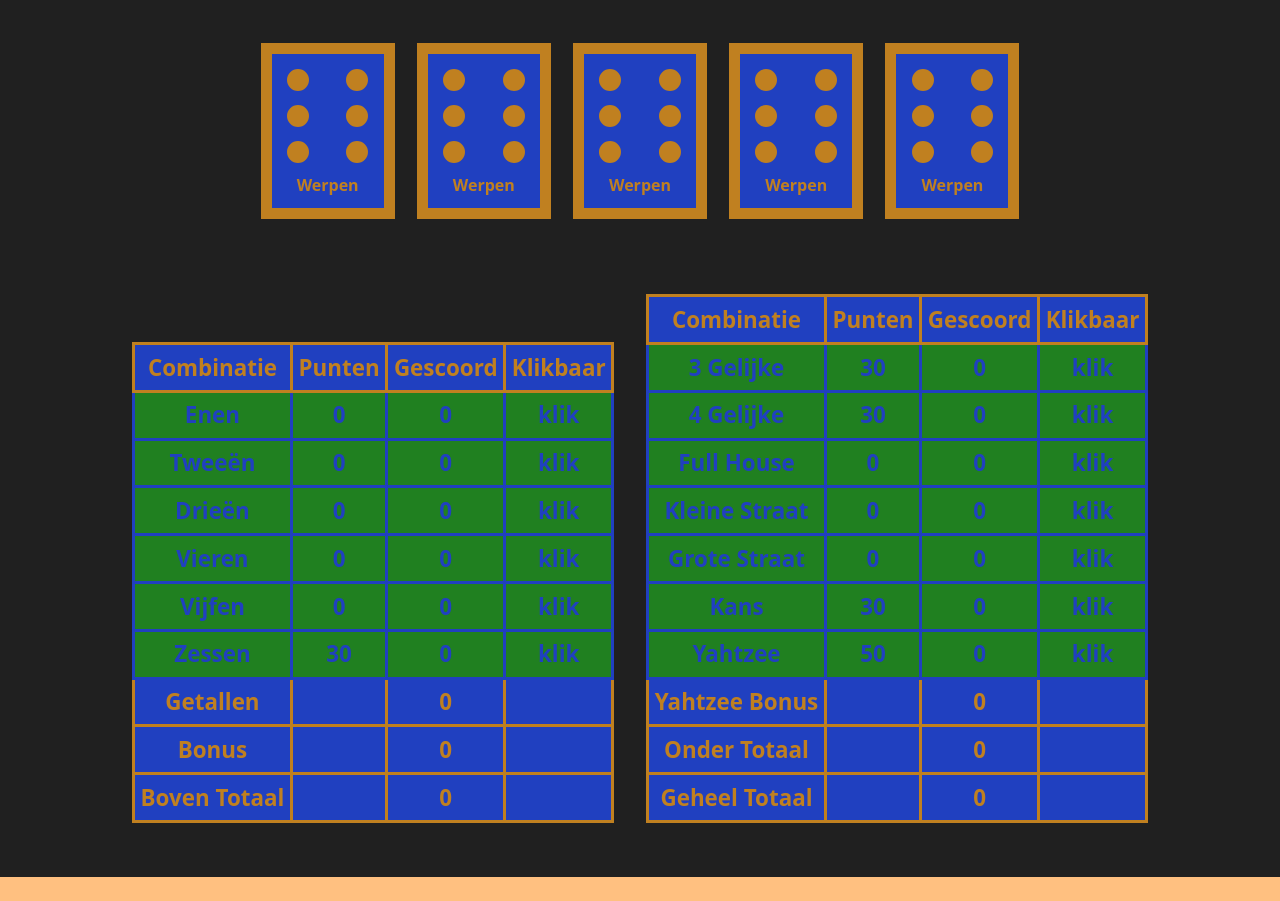
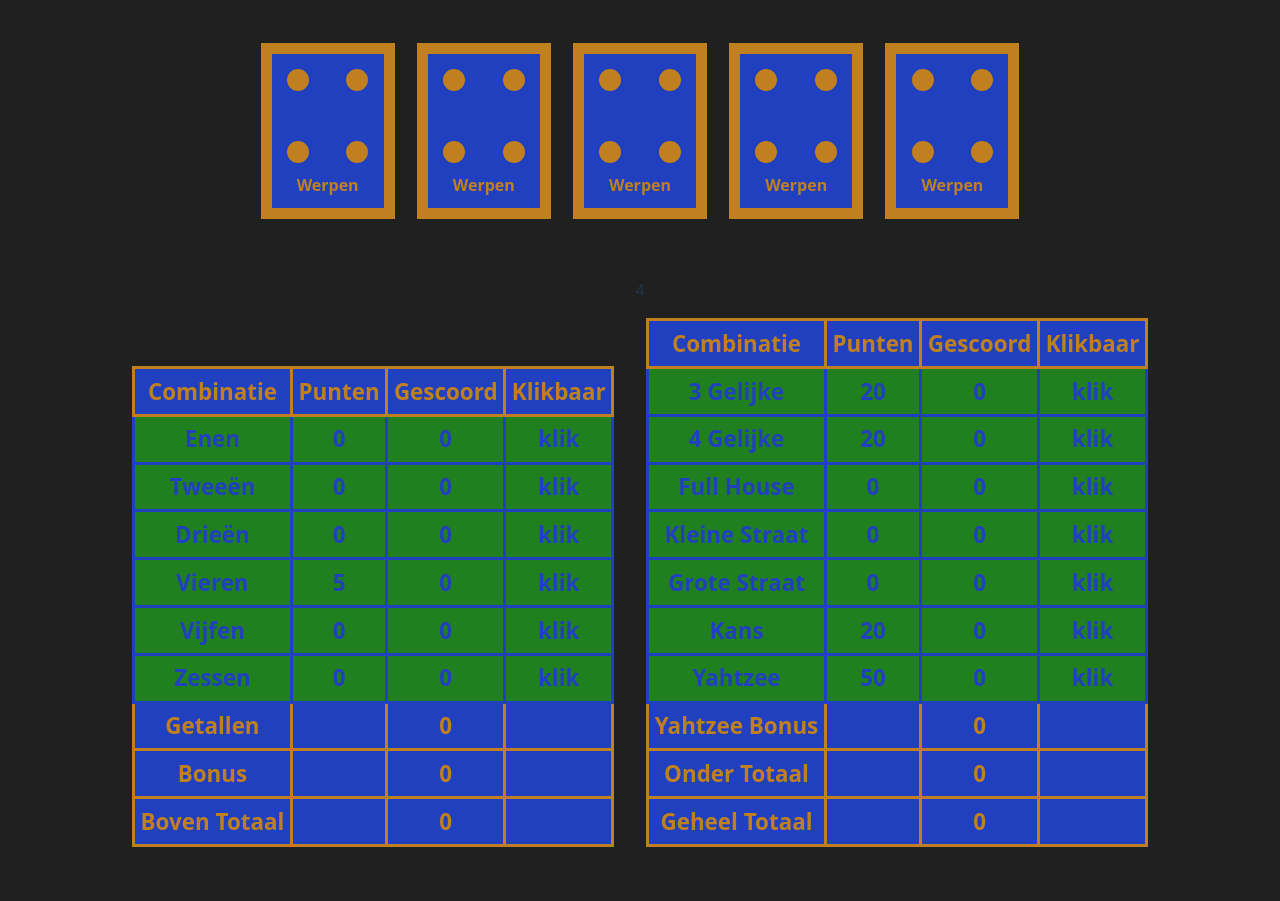
Before and after one commit to janderkkotlarski/vue_yahtzee, a Vue app: page / in a window 1280 px wide. Before the commit the page ends 877 px from the top, so only its background shows below. Built offline with nearby package versions, Linux system fonts and the light colour scheme.

Commit message:
importing ref/reactive is necessary for the use of ref/reactive and straightened out some lingering bugs in the yahtzee determination

```diff
--- a/src/App.vue
+++ b/src/App.vue
@@ -1,6 +1,7 @@
 <script setup>
 import Roller from './components/Roller.vue';
 import Scorer from './components/Scorer.vue';
+import RollTest from './components/RollTest.vue';
 
 // <Roller />
 
--- a/src/components/RollTest.vue
+++ b/src/components/RollTest.vue
@@ -1,4 +1,5 @@
 <script setup>
+import {reactive} from 'vue';
 import Dice from './Dice.vue';
 
 const valueMax = 6;
@@ -9,6 +10,13 @@
 const diceArray = reactive({
     dice: [],
 });
+
+// const diceArray = defineModel('diceArray', {
+//     type: Object,
+//     default: {
+//         dice: [],
+//     },
+// });
 
 const diceArrayFilling = () => {
     for (let index = 1; index <= diceAmount; ++index) {
@@ -40,9 +48,72 @@
     }
 };
 
-const number = 6;
+const number = 0;
 
 rolling(number);
+
+const cuboid = index => {
+    if (index > 0 && index <= diceAmount) {
+        return diceArray.dice[index - 1];
+    }
+};
+
+const countNumber = number => {
+    let count = 0;
+
+    for (let index = 0; index < diceAmount; ++index) {
+        if (diceArray.dice[index].rolled === number) {
+            ++count;
+        }
+    }
+
+    return count;
+};
+
+let diceSum = 0;
+
+const summing = () => {
+    diceSum = 0;
+
+    for (const cube of diceArray.dice) {
+        diceSum += cube.rolled;
+    }
+};
+
+const uptick = index => {
+    if (index > 0 && index <= diceAmount) {
+        const cubid = cuboid(index);
+
+        ++cubid.rolled;
+
+        if (cubid.rolled > valueMax) {
+            cubid.rolled -= valueMax;
+        }
+    }
+
+    // recount();
+};
+
+/*
+<Dice
+            @click="uptick(cube.id)"
+            v-for="cube in diceArray.dice"
+            :key="cube.id"
+            v-model:eyeValue="cube.rolled"
+            :class="normal"
+            :inverted="normal"
+        />
+        */
 </script>
 
-<template></template>
+<template>
+    <div>
+        <Dice
+            v-for="cube in diceArray.dice"
+            :key="cube.id"
+            v-model:eyeValue="cube.rolled"
+            :class="normal"
+            :inverted="normal"
+        />
+    </div>
+</template>
--- a/src/components/Scorer.vue
+++ b/src/components/Scorer.vue
@@ -1,6 +1,7 @@
 <script setup>
 import {ref, reactive} from 'vue';
 import Dice from './Dice.vue';
+import RollTest from './RollTest.vue';
 import Scorelist from './Scorelist.vue';
 import {klik, klak, lock, back, lack, scoreUpperInit, scoreLowerInit} from './Varinit.mjs';
 
@@ -11,7 +12,7 @@
 
 let sameMax = 0;
 const extraYahtzee = ref(0);
-let yahtzeeNumber = 0;
+const yahtzeeNumber = ref(0);
 let moreYahtzee = false;
 
 const diceArray = reactive({
@@ -48,7 +49,7 @@
     }
 };
 
-const number = 6;
+const number = 4;
 
 rolling(number);
 
@@ -99,9 +100,10 @@
 
 const countMultiples = () => {
     sameMax = 0;
-    yahtzeeNumber = 0;
+    yahtzeeNumber.value = 0;
 
     let index = 1;
+    let yahtzee = false;
 
     for (const amount of multiples.counts) {
         amount.count = countNumber(index);
@@ -110,8 +112,11 @@
             sameMax = amount.count;
         }
 
-        if (sameMax === diceAmount) {
-            yahtzeeNumber = index;
+        // yahtzee needed so yahtzeenNumber does not go to 6 when index gets upped
+        if (sameMax === diceAmount && !yahtzee) {
+            yahtzeeNumber.value = index;
+
+            yahtzee = true;
         }
 
         ++index;
@@ -137,7 +142,7 @@
 
     for (const entry of scoress(scoreUpper)) {
         if (entry.locked != back && entry.locked != lack) {
-            const score = arrayEntry(multiples.counts, 'id', entry.id).count * entry.id;
+            const score = arrayEntry(multiples.counts, 'id', entry.id).count; //  * entry.id;
             entryLocking(entry, score);
         }
 
@@ -204,7 +209,7 @@
 };
 
 const multiYahtzee = () => {
-    moreYahtzee = arrayEntry(scoress(scoreLower), 'id', 'yahtzee').final === 50 && yahtzeeNumber != 0;
+    moreYahtzee = arrayEntry(scoress(scoreLower), 'id', 'yahtzee').final === 50 && yahtzeeNumber.value != 0;
 };
 
 const deklak = list => {
@@ -223,15 +228,15 @@
     deklak(scoresL);
 
     if (moreYahtzee) {
-        if (arrayEntry(scoresU, 'id', yahtzeeNumber).locked != lock || lockCount(scoresL) + 3 < scoresL.length) {
+        if (arrayEntry(scoresU, 'id', yahtzeeNumber.value).locked != lock || lockCount(scoresL) + 3 < scoresL.length) {
             for (const entry of scoresU) {
-                if (entry.locked === klik && entry.id != yahtzeeNumber) {
+                if (entry.locked === klik && entry.id != yahtzeeNumber.value) {
                     entry.locked = klak;
                 }
             }
         }
 
-        if (arrayEntry(scoresU, 'id', yahtzeeNumber).locked != lock) {
+        if (arrayEntry(scoresU, 'id', yahtzeeNumber.value).locked != lock) {
             for (const entry of scoresL) {
                 if (entry.locked === klik) {
                     entry.locked = klak;
@@ -363,12 +368,6 @@
     recount();
 };
 
-const test = ref(0);
-
-const tester = (test2, test3) => {
-    test.value += test3;
-};
-
 /*
 <div class="inlined">
         <table>
@@ -414,6 +413,8 @@
         </table>
     </div>
     */
+
+// <RollTest />;
 </script>
 
 <template>
@@ -431,6 +432,8 @@
     <br />
     <br />
 
+    <div>{{ yahtzeeNumber }}</div>
+
     <Scorelist @locker="lockEntry" :scoreListing="scoreUpper" :yahtzeeVars="{moreYahtzee, extraYahtzee}" />
     <Scorelist @locker="lockEntry" :scoreListing="scoreLower" :yahtzeeVars="{moreYahtzee, extraYahtzee}" />
 </template>
```
